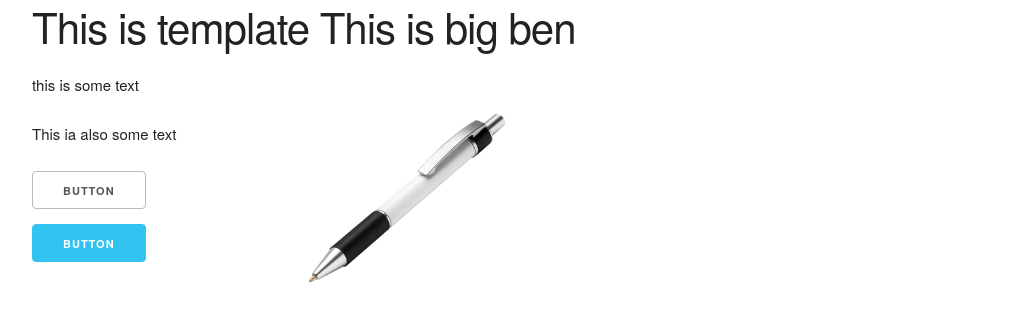
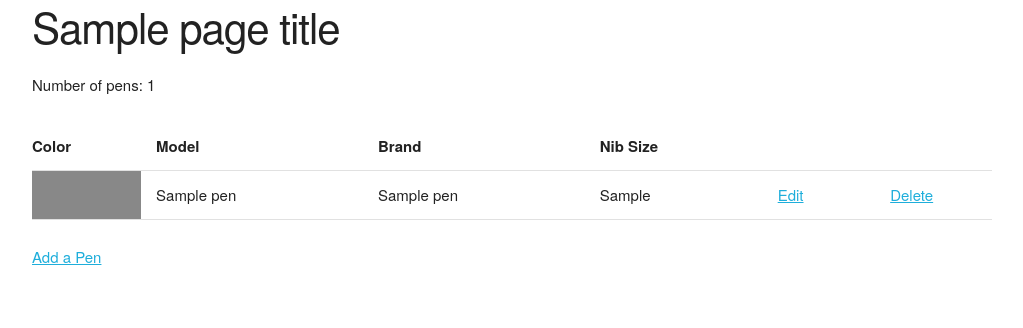
Before and after one commit to depo-egy/Pens, a Django app: template fptracker/pens/templates/index.html in a window 1280 px wide. Shown: the top 328 px of the page, without its empty margins (128-1151 px from the left). Run offline with Django 3.2, Linux system fonts and the light colour scheme; the template is opened without the code that fills it: most values are stand-ins (such as "Sample title", 1, 10 or a date in 2020).

Commit message:
adding:add/edit/delete from form

```diff
--- a/fptracker/pens/templates/index.html
+++ b/fptracker/pens/templates/index.html
@@ -13,18 +13,38 @@
   </head>
   <body>
     <div class = "container">
-      <h2>This is template This is big ben</h2>
-        <div class = "row">
-          <div class = "three columns">
-            <p>this is some text </p>
-            <p>This ia also some text</p>
-            <input type="button" value="button" />
-            <input class="button-primary" type="button" value="button" />
-          </div>
-          <div class = "nine columns">
-            <img src = "{% static 'images/pens.jpg' %}" width=250px , height = 250px>
-          </div>
+      <h2>{{page_title}}</h2>
+
+        <p>Number of pens: {{pen_list|length }}</p>
+        <table class="u-full-width">
+          <thread>
+            <tr>
+              <th>Color</th>
+              <th>Model</th>
+              <th>Brand</th>
+              <th>Nib Size</th>
+              <th></th>
+              <th></th>
+            </tr>
+          </thread>
+          <tbody>
+        {% for pen in pen_list%}
+          <tr>
+            <td style="background-color:{{pen.color}};"></td>
+            <td>{{pen.brandName}}</td>
+            <td>{{pen.modelName}}</td>
+            <td>{{pen.nibsSizes}}</td>
+            <td><a href = "{% url 'edit pen' pen.id %}"> Edit</a></td>
+            <td><a href = "{% url 'delete pen' pen.id %}"> Delete</a></td>
+          </tr>
+        {% endfor %}
+
+          </tbody>
+        </table>
+        <div class = "center">
+          <a href="{% url 'add pen' %}">Add a Pen </a>
         </div>
+
     </div>
 
 
```
Also changed, not shown: fptracker/pens/models.py (+11 -1 lines), 1 other file.
